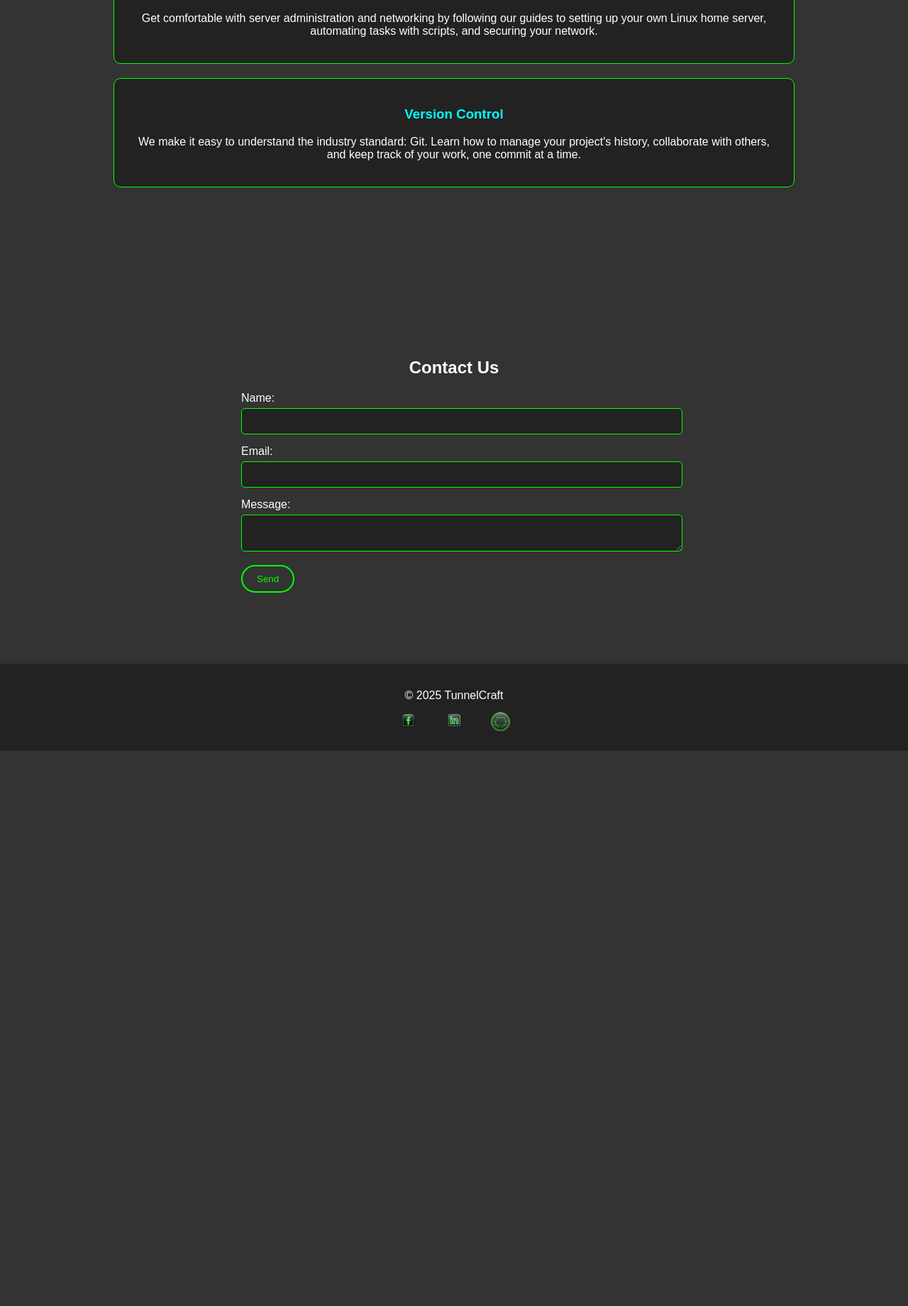
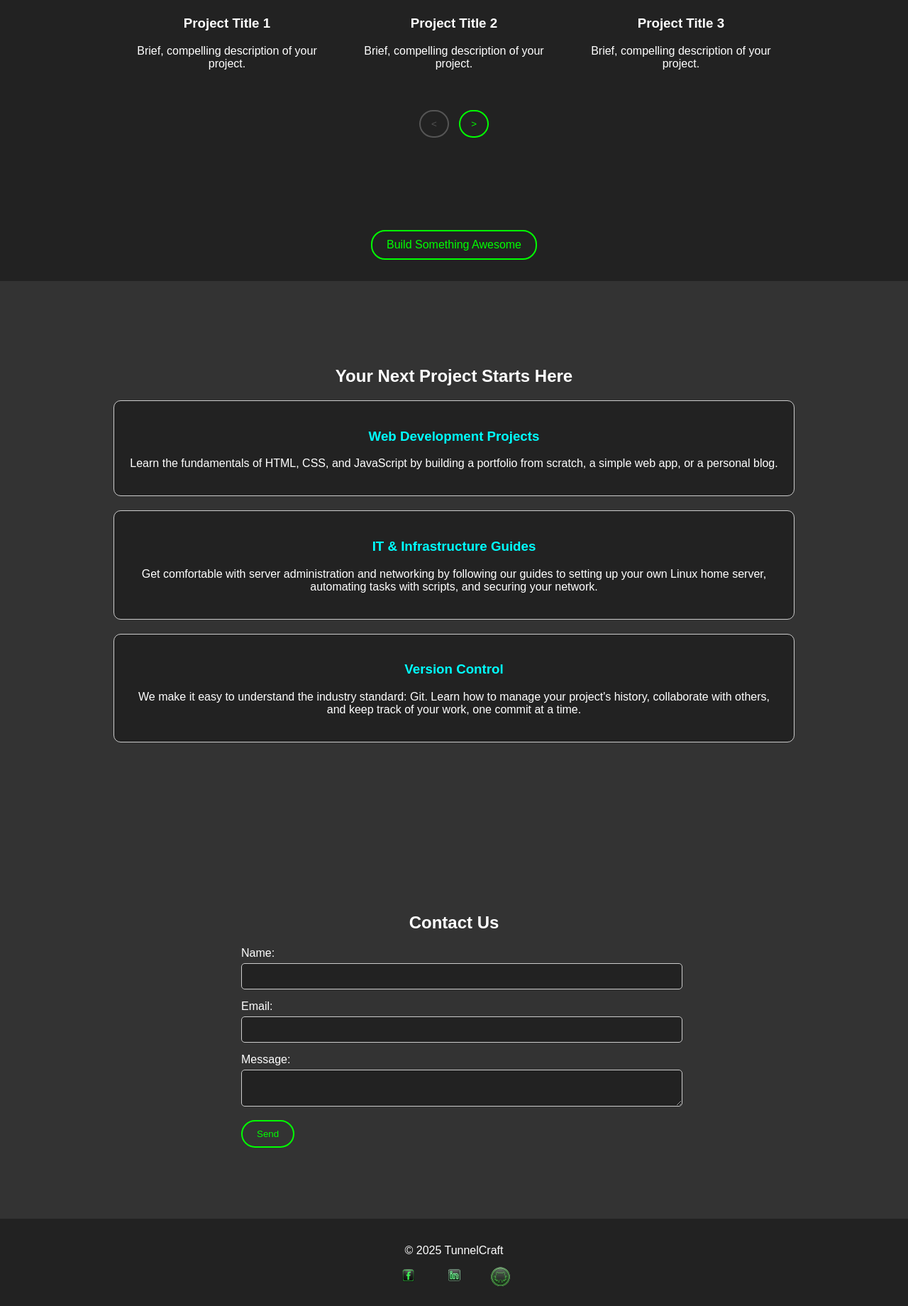
Before and after one commit to drd60199/tunnelcraft-website, a PHP site: page / in a window 1280 px wide. Shown: the part 1919-3759 px from the top of the page at 71% size. Before the commit the page ends 2977 px from the top, so only its background shows below. Run offline with PHP 8.4, Linux system fonts and the light colour scheme; grey boxes labelled with a size stand in for pictures from a placeholder-image service; some libraries are stand-ins or nearby versions.

Commit message:
feat/added showcase carousel

```diff
--- a/index.php
+++ b/index.php
@@ -45,12 +45,64 @@ session_start(); // Start the session?>
 </header>
 
 <script>
-    const menuToggle = document.querySelector('.menu-toggle');
+  const menuToggle = document.querySelector('.menu-toggle');
     const navLinks = document.querySelector('.nav-links');
 
     menuToggle.addEventListener('click', () => {
         navLinks.classList.toggle('active');
     });
+
+    // Carousel functionality
+    document.addEventListener('DOMContentLoaded', () => {
+    const carouselSlide = document.querySelector('.carousel-slide');
+    const prevBtn = document.querySelector('.prev-btn');
+    const nextBtn = document.querySelector('.next-btn');
+
+    let counter = 0;
+    const totalTiles = carouselSlide.querySelectorAll('.project-tile').length;
+
+    function updateCarousel() {
+        // Calculate the number of visible tiles
+        const visibleTiles = window.innerWidth > 768 ? 3 : 1;
+
+        // Disable buttons at the start and end of the carousel
+        if (counter === 0) {
+            prevBtn.disabled = true;
+        } else {
+            prevBtn.disabled = false;
+        }
+
+        if (counter >= totalTiles - visibleTiles) {
+            nextBtn.disabled = true;
+        } else {
+            nextBtn.disabled = false;
+        }
+
+        const tileSize = carouselSlide.querySelector('.project-tile').clientWidth;
+        carouselSlide.style.transform = `translateX(${-tileSize * counter}px)`;
+    }
+
+    nextBtn.addEventListener('click', () => {
+        const visibleTiles = window.innerWidth > 768 ? 3 : 1;
+        if (counter < totalTiles - visibleTiles) {
+            counter++;
+        }
+        updateCarousel();
+    });
+
+    prevBtn.addEventListener('click', () => {
+        if (counter > 0) {
+            counter--;
+        }
+        updateCarousel();
+    });
+
+    // Update carousel on window resize and initial load
+    window.addEventListener('resize', updateCarousel);
+    updateCarousel();
+
+});
+
 </script>
 
 <main>
@@ -74,6 +126,40 @@ session_start(); // Start the session?>
                 <p>Here, we're not just reading about code and infrastructure; we're building it, one step at a time. Our mission is to provide you with the practical guides and resources you need to get your hands dirty, turn ideas into reality, and build a portfolio of real-life world skills.</p>
             </div>
     </section>
+
+    <section id="showcase">
+    <div class="container">
+        <h2>Featured Projects</h2>
+        <div class="carousel-container">
+            <div class="carousel-slide">
+                <div class="project-tile">
+                    <img src="images/project1.png" alt="Project 1">
+                    <h3>Project Title 1</h3>
+                    <p>Brief, compelling description of your project.</p>
+                </div>
+                <div class="project-tile">
+                    <img src="images/project2.png" alt="Project 2">
+                    <h3>Project Title 2</h3>
+                    <p>Brief, compelling description of your project.</p>
+                </div>
+                <div class="project-tile">
+                    <img src="images/project3.png" alt="Project 3">
+                    <h3>Project Title 3</h3>
+                    <p>Brief, compelling description of your project.</p>
+                </div>
+                <div class="project-tile">
+                    <img src="images/project4.png" alt="Project 4">
+                    <h3>Project Title 4</h3>
+                    <p>Brief, compelling description of your project.</p>
+                </div>
+            </div>
+        </div>
+        <div class="carousel-nav">
+            <button class="prev-btn">&lt;</button>
+            <button class="next-btn">&gt;</button>
+        </div>
+    </div>
+</section>
 
     <section class="call-to-action">
      <div class="container">
@@ -101,6 +187,7 @@ session_start(); // Start the session?>
 
         </div>
     </section>
+
 
     <section class="contact" id="contact">
         <div class="container">
@@ -145,8 +232,6 @@ session_start(); // Start the session?>
     </div>
 </footer>
 
-<script src="script.js"></script>
-
 <?php ob_end_flush(); // Flush the output buffer?>
 
 </body>
--- a/style.css
+++ b/style.css
@@ -150,6 +150,60 @@ header .logo {
     margin: 0 auto 20px auto;
 }
 
+/*Showcase Section */
+#showcase {
+    padding: 100px 0;
+    background-color: #222222;
+    text-align: center;
+}
+
+.carousel-container {
+    width:100%;
+    overflow:hidden;
+    position: relative;
+}
+
+.carousel-slide {
+    display: flex;
+    transition: transform 0.5s ease-in-out;
+}
+
+.project-tile {
+    min-width: 33.33%; /*Adjusted for 3 items per view*/
+    box-sizing: border-box;
+    padding: 20px;
+    text-align: center;
+}
+
+.carousel-nav {
+    text-align: center;
+    margin-top: 20px;
+}
+
+.carousel-nav button {
+    background-color: transparent;
+    border: 2px solid #00ff01;
+    color: #00ff01;
+    padding: 10px 15px;
+    cursor: pointer;
+    margin: 0 5px;
+    border-radius: 20px; /* Rounded corners to match the rest of the site */
+    transition: background-color 0.3s, color 0.3s;
+}
+
+.carousel-nav button:hover {
+    background-color: #00ff01;
+    color: #333333; /* Dark color on hover for contrast */
+}
+
+/* Styling for the disabled state */
+.carousel-nav button:disabled {
+    border-color: #555555;
+    color: #555555;
+    cursor: not-allowed;
+    background-color: transparent;
+}
+
 /* Call to Action */
 .call-to-action {
     background-color: #222222;
@@ -180,7 +234,7 @@ header .logo {
 .features .feature {
     padding: 20px;
     margin: 20px 0;
-    border: 1px solid #00ff01;
+    border: 1px solid #cccccc;
     border-radius: 10px;
     background-color: #222222;
 }
@@ -216,7 +270,7 @@ header .logo {
     width: 100%;
     padding: 10px;
     border-radius: 5px;
-    border: 1px solid #00ff01;
+    border: 1px solid #cccccc;
     background-color: #222222;
     color: #ffffff;
 }
@@ -313,4 +367,8 @@ footer p {
     .hero-text h2 {
         font-size: 1.2em;
     }
+
+    .project-tile {
+        min-width: 100%; /* 1 item per view on mobile */
+    }
 }
```
